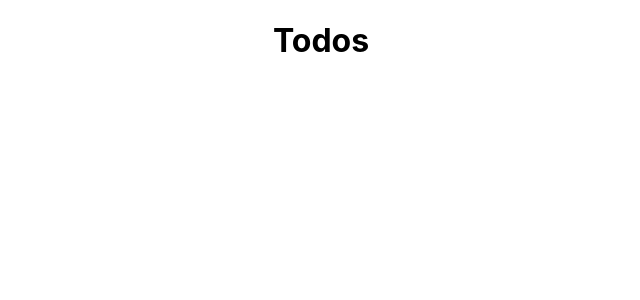
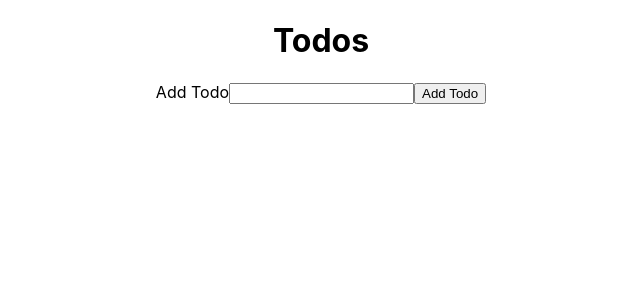
Before and after one commit to jonwyuen/react_redux_practice, a React (Create React App) app in the folder react-redux-todos/: page / in a window 1280 px wide. Shown: the top 300 px of the page, without its empty margins (319-959 px from the left). Built offline with nearby package versions, Linux system fonts and the light colour scheme.

Commit message:
adding todoform

```diff
--- /dev/null
+++ b/react-redux-todos/src/TodoForm.js
@@ -0,0 +1,36 @@
+import React, { Component } from "react";
+
+class TodoForm extends Component {
+  constructor(props) {
+    super(props);
+    this.state = {
+      todo: ""
+    };
+    this.handleChange.bind(this);
+  }
+
+  handleChange(e) {
+    this.setState({
+      [e.target.name]: e.target.value
+    });
+  }
+
+  render() {
+    return (
+      <div>
+        <form onSubmit={this.props.handleSubmit}>
+          <label>Add Todo</label>
+          <input
+            type="text"
+            name="todo"
+            id="todo"
+            onChange={this.handleChange}
+          />
+          <button>Add Todo</button>
+        </form>
+      </div>
+    );
+  }
+}
+
+export default TodoForm;
--- a/react-redux-todos/src/TodoList.js
+++ b/react-redux-todos/src/TodoList.js
@@ -1,11 +1,18 @@
 import React, { Component } from "react";
 import Todo from "./Todo";
+import TodoForm from "./TodoForm";
 import { connect } from "react-redux";
 import { addTodo, removeTodo } from "./actionCreators";
 
 class TodoList extends Component {
   constructor(props) {
     super(props);
+    this.handleSubmit = this.handleSubmit.bind(this);
+  }
+
+  handleSubmit(e, todo) {
+    e.preventDefault();
+    this.props.addTodo(todo);
   }
 
   render() {
@@ -14,6 +21,7 @@ class TodoList extends Component {
     ));
     return (
       <div>
+        <TodoForm handleSubmit={this.handleSubmit} />
         <ul>{todos}</ul>
       </div>
     );
```
